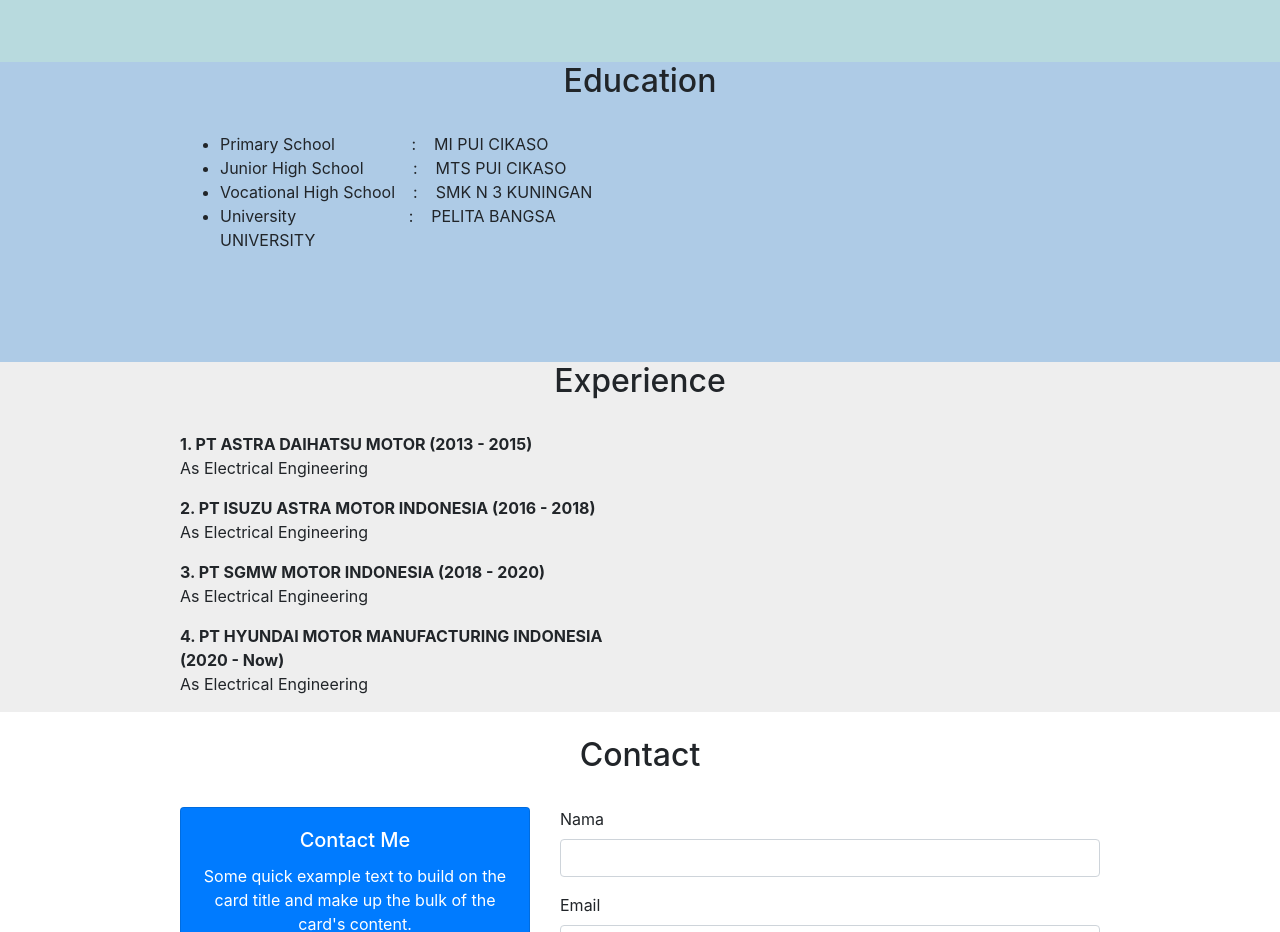
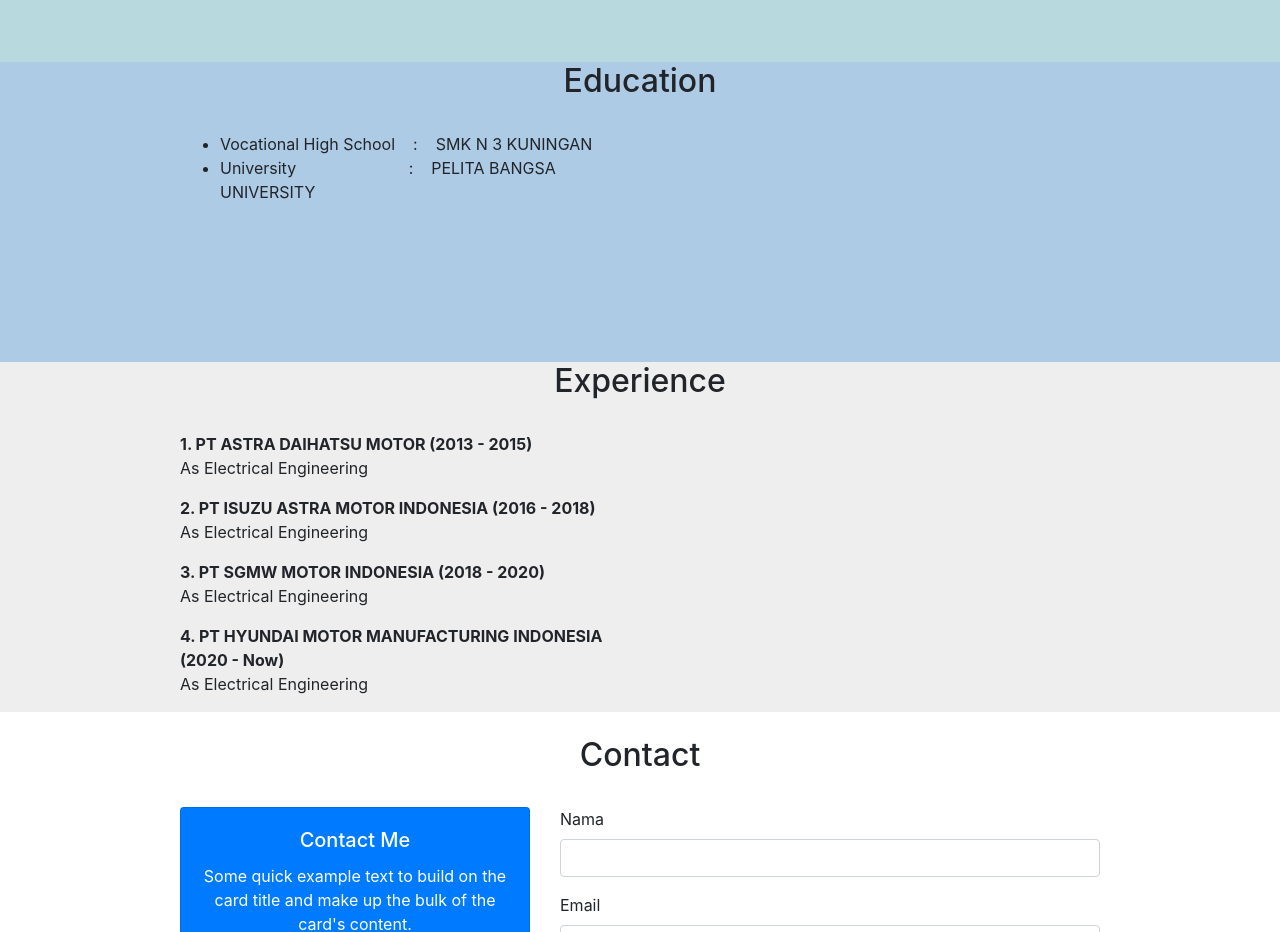
Before and after one commit to deriardhiani/deriardhiani.github.io, a plain HTML site: page index.html in a window 1280 px wide. Shown: the part 1120-2052 px from the top of the page. Drawn offline with nearby package versions, Linux system fonts and the light colour scheme.

Commit message:
Update index.html

```diff
--- a/index.html
+++ b/index.html
@@ -114,8 +114,6 @@
     <div class="row justify-content-center">
       <div class="col-md-5">
         <ul>
-          <li>Primary School&nbsp;&nbsp;&nbsp;&nbsp;&nbsp;&nbsp;&nbsp;&nbsp;&nbsp;&nbsp;&nbsp;&nbsp;&nbsp;&nbsp;&nbsp;&nbsp;&nbsp;:&nbsp;&nbsp;&nbsp; MI PUI CIKASO</li>
-          <li>Junior High School&nbsp;&nbsp;&nbsp;&nbsp;&nbsp;&nbsp;&nbsp;&nbsp;&nbsp;&nbsp;&nbsp;:&nbsp;&nbsp;&nbsp; MTS PUI CIKASO</li>
           <li>Vocational High School&nbsp;&nbsp;&nbsp;&nbsp;:&nbsp;&nbsp;&nbsp; SMK N 3 KUNINGAN</li>
           <li>University&nbsp;&nbsp;&nbsp;&nbsp;&nbsp;&nbsp;&nbsp;&nbsp;&nbsp;&nbsp;&nbsp;&nbsp;&nbsp;&nbsp;&nbsp;&nbsp;&nbsp;&nbsp;&nbsp;&nbsp;&nbsp;&nbsp;&nbsp;&nbsp;&nbsp;:&nbsp;&nbsp;&nbsp; PELITA BANGSA UNIVERSITY</li>
           </ul>
```
